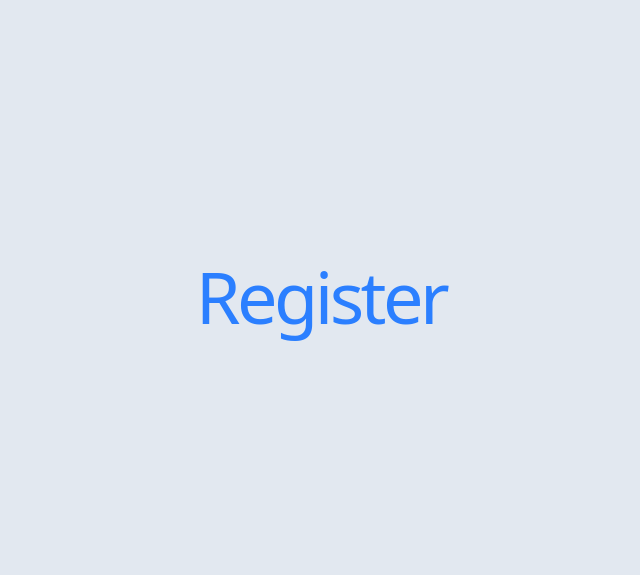
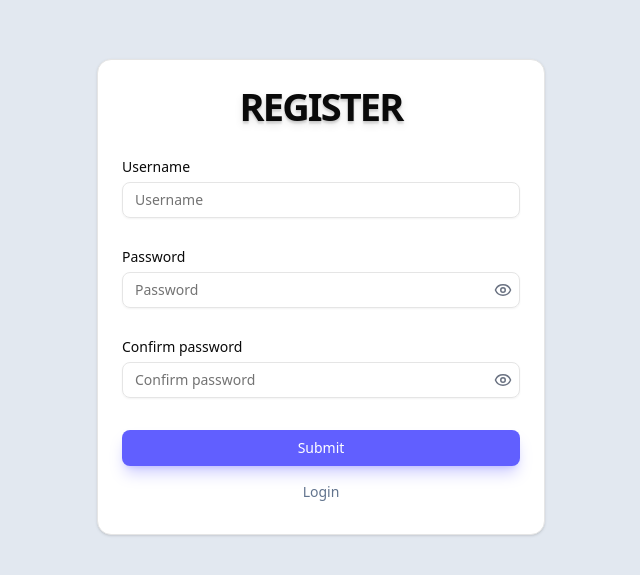
Before and after one commit to pskfdev/user-management-system, a React (Vite) app in the folder frontend/: page /register in a window 1280 px wide. Shown: the part 103-678 px from the top of the page, without its empty margins (319-959 px from the left). Built offline with nearby package versions, Linux system fonts and the light colour scheme.

Commit message:
:lipstick: add register-page / add react-hook-form

```diff
--- /dev/null
+++ b/frontend/src/components/nav/TopbarProfile.tsx
@@ -0,0 +1,52 @@
+import { Avatar, AvatarFallback } from "@/components/ui/avatar";
+import {
+  DropdownMenu,
+  DropdownMenuContent,
+  DropdownMenuItem,
+  DropdownMenuLabel,
+  DropdownMenuSeparator,
+  DropdownMenuTrigger,
+} from "@/components/ui/dropdown-menu";
+import { Link } from "react-router";
+
+type Props = {};
+
+function TopbarProfile({}: Props) {
+  const username = "Pongsakan";
+
+  return (
+    <div className="flex justify-end py-2 text-black">
+      <DropdownMenu>
+        <DropdownMenuTrigger>
+          <Avatar className="cursor-pointer border-2 w-10 h-10 border-indigo-500">
+            <AvatarFallback className="uppercase bg-indigo-200">
+              {username && username.slice(0, 2)}
+            </AvatarFallback>
+          </Avatar>
+        </DropdownMenuTrigger>
+        <DropdownMenuContent className="bg-indigo-100 border border-indigo-200">
+          <DropdownMenuLabel>
+            <h4 className="text-indigo-500 text-sm">{username}</h4>
+          </DropdownMenuLabel>
+          <DropdownMenuSeparator className="border-b border-indigo-200" />
+          <DropdownMenuItem asChild>
+            <Link to="/dashboard">HOME</Link>
+          </DropdownMenuItem>
+          <DropdownMenuItem asChild>
+            <Link to="/dashboard/users">USER</Link>
+          </DropdownMenuItem>
+          <DropdownMenuItem
+            className="text-red-500 cursor-pointer"
+            /* onClick={() => {
+                    userLogout();
+                  }} */
+          >
+            LOGOUT
+          </DropdownMenuItem>
+        </DropdownMenuContent>
+      </DropdownMenu>
+    </div>
+  );
+}
+
+export default TopbarProfile;
--- a/frontend/src/pages/Login.tsx
+++ b/frontend/src/pages/Login.tsx
@@ -1,6 +1,7 @@
-/* "use client"; */
-
+import { useState } from "react";
 import { useForm } from "react-hook-form";
+import { Link } from "react-router";
+/* Components */
 import { Card, CardHeader, CardTitle, CardContent } from "@/components/ui/card";
 import {
   Form,
@@ -12,23 +13,26 @@ import {
 } from "@/components/ui/form";
 import { Input } from "@/components/ui/input";
 import { Button } from "@/components/ui/button";
-import { Link } from "react-router";
+import { Eye, EyeOff } from "lucide-react";
+import { cn } from "@/lib/utils";
 
 type LoginFormValues = {
-  email: string;
+  username: string;
   password: string;
 };
 
 function Login() {
+  const [showPassword, setShowPassword] = useState(false);
+
   const form = useForm<LoginFormValues>({
     defaultValues: {
-      email: "",
+      username: "",
       password: "",
     },
   });
 
   const onSubmit = (data: LoginFormValues) => {
-    console.log("Submitted:", data);
+    console.log(data);
     // เพิ่ม logic login ตรงนี้ได้ เช่น ส่งไป API
   };
 
@@ -44,7 +48,7 @@ function Login() {
           <form onSubmit={form.handleSubmit(onSubmit)} className="space-y-8">
             <FormField
               control={form.control}
-              name="email"
+              name="username"
               rules={{ required: "Please enter your username." }}
               render={({ field }) => (
                 <FormItem>
@@ -69,12 +73,27 @@ function Login() {
                 <FormItem>
                   <FormLabel>Password</FormLabel>
                   <FormControl>
-                    <Input
-                      type="password"
-                      className="text-sm"
-                      placeholder="Password"
-                      {...field}
-                    />
+                    <div className="relative">
+                      <Input
+                        type={showPassword ? "text" : "password"}
+                        className="text-sm pr-10"
+                        placeholder="Password"
+                        {...field}
+                      />
+                      <button
+                        type="button"
+                        onClick={() => setShowPassword((prev) => !prev)}
+                        className={cn(
+                          "absolute right-2 top-1/2 -translate-y-1/2 text-gray-500 hover:text-black"
+                        )}
+                      >
+                        {showPassword ? (
+                          <EyeOff size={18} />
+                        ) : (
+                          <Eye size={18} />
+                        )}
+                      </button>
+                    </div>
                   </FormControl>
                   <FormMessage />
                 </FormItem>
--- a/frontend/src/pages/Register.tsx
+++ b/frontend/src/pages/Register.tsx
@@ -1,12 +1,170 @@
-import React from "react";
+import { useState } from "react";
+import { Link } from "react-router";
+import { useForm } from "react-hook-form";
+//Components
+import { Card, CardHeader, CardTitle, CardContent } from "@/components/ui/card";
+import {
+  Form,
+  FormControl,
+  FormField,
+  FormItem,
+  FormLabel,
+  FormMessage,
+} from "@/components/ui/form";
+import { Input } from "@/components/ui/input";
+import { Button } from "@/components/ui/button";
+import { Eye, EyeOff } from "lucide-react";
+import { cn } from "@/lib/utils";
 
-type Props = {};
+type RegisterFormValues = {
+  username: string;
+  password: string;
+  confirmPassword: string;
+};
 
 function Register() {
+  const [showPassword, setShowPassword] = useState(false);
+  const [showConfirmPassword, setShowConfirmPassword] = useState(false);
+
+  const form = useForm<RegisterFormValues>({
+    defaultValues: {
+      username: "",
+      password: "",
+      confirmPassword: "",
+    },
+  });
+
+  const password = form.watch("password");
+
+  const onSubmit = (data: RegisterFormValues) => {
+    if (data.password !== data.confirmPassword) {
+      form.setError("confirmPassword", {
+        type: "validate",
+        message: "Password does not match.",
+      });
+      return;
+    }
+
+    console.log(data);
+    // ส่งข้อมูลไป backend ได้ตรงนี้
+  };
+
   return (
-    <div>
-      <h1 className="text-blue-500">Register</h1>
-    </div>
+    <Card className="w-full max-w-md">
+      <CardHeader>
+        <CardTitle>
+          <h2 className="uppercase text-center text-shadow-lg">Register</h2>
+        </CardTitle>
+      </CardHeader>
+      <CardContent>
+        <Form {...form}>
+          <form onSubmit={form.handleSubmit(onSubmit)} className="space-y-8">
+            <FormField
+              control={form.control}
+              name="username"
+              rules={{ required: "Please enter your username." }}
+              render={({ field }) => (
+                <FormItem>
+                  <FormLabel>Username</FormLabel>
+                  <FormControl>
+                    <Input
+                      type="text"
+                      className="text-sm"
+                      placeholder="Username"
+                      {...field}
+                    />
+                  </FormControl>
+                  <FormMessage />
+                </FormItem>
+              )}
+            />
+
+            <FormField
+              control={form.control}
+              name="password"
+              rules={{ required: "Please enter your password." }}
+              render={({ field }) => (
+                <FormItem>
+                  <FormLabel>Password</FormLabel>
+                  <FormControl>
+                    <div className="relative">
+                      <Input
+                        type={showPassword ? "text" : "password"}
+                        className="text-sm pr-10"
+                        placeholder="Password"
+                        {...field}
+                      />
+                      <button
+                        type="button"
+                        onClick={() => setShowPassword((prev) => !prev)}
+                        className={cn(
+                          "absolute right-2 top-1/2 -translate-y-1/2 text-gray-500 hover:text-black"
+                        )}
+                      >
+                        {showPassword ? (
+                          <EyeOff size={18} />
+                        ) : (
+                          <Eye size={18} />
+                        )}
+                      </button>
+                    </div>
+                  </FormControl>
+                  <FormMessage />
+                </FormItem>
+              )}
+            />
+
+            <FormField
+              control={form.control}
+              name="confirmPassword"
+              rules={{
+                required: "Please confirm your password.",
+                validate: (value) =>
+                  value === password || "Password does not match.",
+              }}
+              render={({ field }) => (
+                <FormItem>
+                  <FormLabel>Confirm password</FormLabel>
+                  <FormControl>
+                    <div className="relative">
+                      <Input
+                        type={showConfirmPassword ? "text" : "password"}
+                        className="text-sm pr-10"
+                        placeholder="Confirm password"
+                        {...field}
+                      />
+                      <button
+                        type="button"
+                        onClick={() => setShowConfirmPassword((prev) => !prev)}
+                        className={cn(
+                          "absolute right-2 top-1/2 -translate-y-1/2 text-gray-500 hover:text-black"
+                        )}
+                      >
+                        {showConfirmPassword ? (
+                          <EyeOff size={18} />
+                        ) : (
+                          <Eye size={18} />
+                        )}
+                      </button>
+                    </div>
+                  </FormControl>
+                  <FormMessage />
+                </FormItem>
+              )}
+            />
+
+            <div className="space-y-2">
+              <Button type="submit" className="w-full btn-indigo">
+                Submit
+              </Button>
+              <Button variant="ghost" className="w-full text-slate-500" asChild>
+                <Link to="/login">Login</Link>
+              </Button>
+            </div>
+          </form>
+        </Form>
+      </CardContent>
+    </Card>
   );
 }
 
--- a/frontend/src/route/layout/DashboardLayout.tsx
+++ b/frontend/src/route/layout/DashboardLayout.tsx
@@ -1,17 +1,8 @@
 import Sidebar from "@/components/nav/Sidebar";
-import { Avatar, AvatarFallback } from "@/components/ui/avatar";
-import {
-  DropdownMenu,
-  DropdownMenuContent,
-  DropdownMenuItem,
-  DropdownMenuLabel,
-  DropdownMenuSeparator,
-  DropdownMenuTrigger,
-} from "@/components/ui/dropdown-menu";
-import { Link, Outlet } from "react-router";
+import TopbarProfile from "@/components/nav/TopbarProfile";
+import { Outlet } from "react-router";
 
 function DashboardLayout() {
-  const username = "Pongsakan";
 
   return (
     <main className="min-h-screen p-5 flex flex-col">
@@ -21,42 +12,10 @@ function DashboardLayout() {
 
         {/* Content right */}
         <div className="w-full">
-          {/* Profile */}
-          <div className="flex justify-end py-2 text-black">
-            <DropdownMenu>
-              <DropdownMenuTrigger>
-                <Avatar className="cursor-pointer border-2 w-10 h-10 border-indigo-500">
-                  <AvatarFallback className="uppercase bg-indigo-200">
-                    {username && username.slice(0, 2)}
-                  </AvatarFallback>
-                </Avatar>
-              </DropdownMenuTrigger>
-              <DropdownMenuContent className="bg-indigo-100 border border-indigo-200">
-                <DropdownMenuLabel>
-                  <h4 className="text-blue-500 text-sm">{username}</h4>
-                </DropdownMenuLabel>
-                <DropdownMenuSeparator className="border-b border-indigo-200" />
-                <DropdownMenuItem asChild>
-                  <Link to="/dashboard">Home</Link>
-                </DropdownMenuItem>
-                <DropdownMenuItem asChild>
-                  <Link to="/dashboard/users">user</Link>
-                </DropdownMenuItem>
-                <DropdownMenuItem
-                  className="text-red-500 cursor-pointer"
-                  /* onClick={() => {
-                    userLogout();
-                  }} */
-                >
-                  Logout
-                </DropdownMenuItem>
-              </DropdownMenuContent>
-            </DropdownMenu>
-          </div>
+          <TopbarProfile />
 
           <hr className="my-5" />
 
-          {/* Content page */}
           <Outlet />
         </div>
       </div>
```
Also changed, not shown: 1 other file (tests, documents, lock files or other folders).
